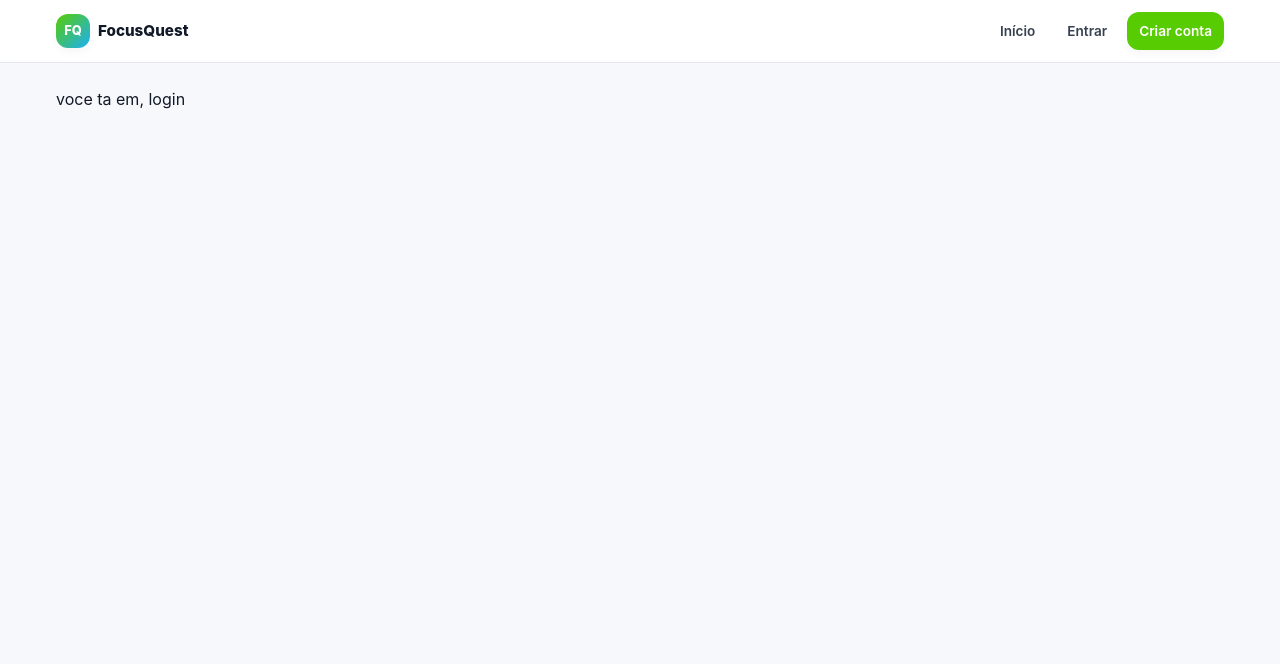
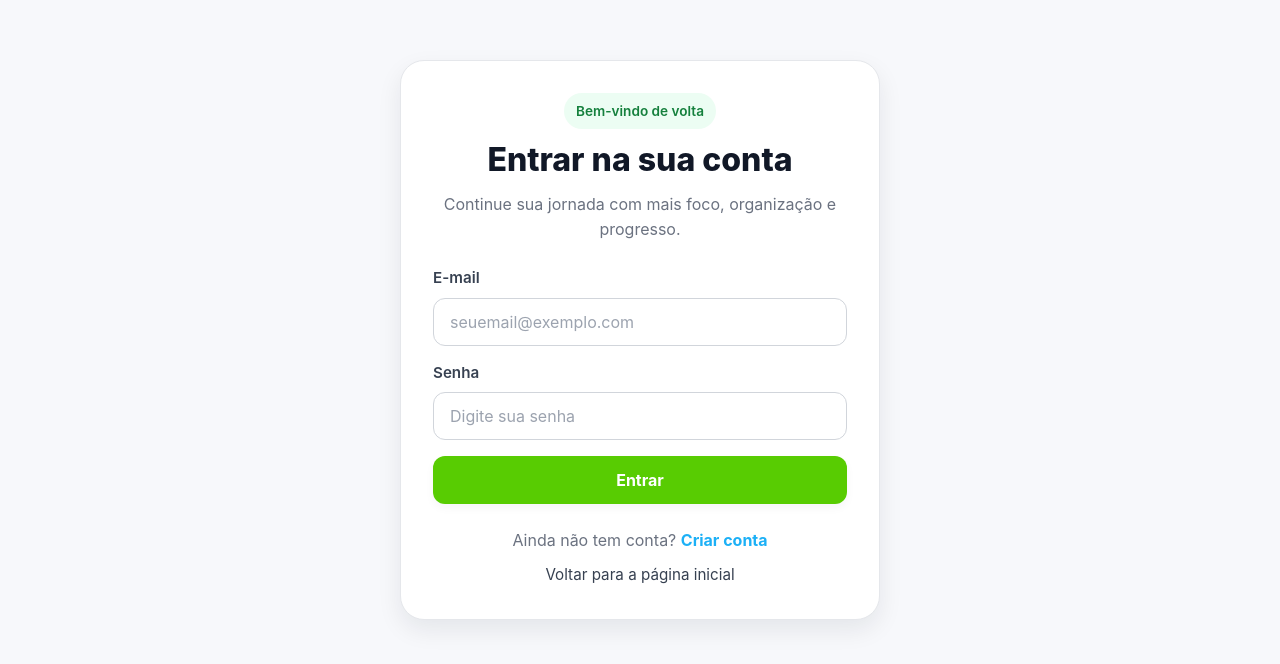
Before and after one commit to Barreto3535/dopamine, a React (Vite) app: page /login in a window 1280 px wide. Shown: the top 664 px of the page. Built offline with nearby package versions, Linux system fonts and the light colour scheme; no server answers.

Commit message:
login finishing

```diff
--- a/src/App.tsx
+++ b/src/App.tsx
@@ -6,7 +6,7 @@ import { supabase } from "./lib/supabaseClient";
 
 import MainLayout from "./layouts/MainLayout";
 
-// Páginas
+// Pages
 import Home from "./pages/Home";
 import Login from "./pages/Login";
 import Dashboard from "./pages/Dashboard";
@@ -24,36 +24,73 @@ function ProtectedRoute({ session, children }: ProtectedRouteProps) {
   return <>{children}</>;
 }
 
+function PublicOnlyRoute({
+  session,
+  children,
+}: ProtectedRouteProps) {
+  if (session) {
+    return <Navigate to="/dashboard" replace />;
+  }
+
+  return <>{children}</>;
+}
+
 export default function App() {
   const [session, setSession] = useState<Session | null>(null);
   const [loading, setLoading] = useState(true);
 
   useEffect(() => {
-    supabase.auth.getSession().then(({ data }) => {
-      setSession(data.session);
+    let isMounted = true;
+
+    async function getInitialSession() {
+      const {
+        data: { session },
+      } = await supabase.auth.getSession();
+
+      if (isMounted) {
+        setSession(session);
         setLoading(false);
-    });
+      }
+    }
+
+    getInitialSession();
 
     const {
       data: { subscription },
     } = supabase.auth.onAuthStateChange((_event, session) => {
       setSession(session);
+      setLoading(false);
     });
 
-    return () => subscription.unsubscribe();
+    return () => {
+      isMounted = false;
+      subscription.unsubscribe();
+    };
   }, []);
 
   if (loading) {
-    return <div>carregando...</div>;
+    return <div>Carregando...</div>;
   }
 
   return (
     <BrowserRouter>
       <Routes>
+        {/* Rotas públicas com layout */}
         <Route element={<MainLayout />}>
           <Route path="/" element={<Home />} />
-          <Route path="/login" element={<Login />} />
+        </Route>
 
+        {/* Rotas públicas sem layout */}
+        <Route
+          path="/login"
+          element={
+            <PublicOnlyRoute session={session}>
+              <Login />
+            </PublicOnlyRoute>
+          }
+        />
+
+        {/* Rotas protegidas */}
         <Route
           path="/dashboard"
           element={
@@ -62,11 +99,13 @@ export default function App() {
             </ProtectedRoute>
           }
         />
-        </Route>
 
+        {/* Fallback */}
         <Route
           path="*"
-          element={<Navigate to={session ? "/dashboard" : "/"} replace />}
+          element={
+            <Navigate to={session ? "/dashboard" : "/"} replace />
+          }
         />
       </Routes>
     </BrowserRouter>
--- a/src/pages/Login/index.tsx
+++ b/src/pages/Login/index.tsx
@@ -1,7 +1,126 @@
-function Login() {
+import { useEffect, useState } from "react";
+import type { FormEvent } from "react";
+import { Link, useNavigate } from "react-router-dom";
+import { supabase } from "../../lib/supabaseClient";
+import styles from "./styles.module.css";
+
+export default function Login() {
+  const [email, setEmail] = useState("");
+  const [password, setPassword] = useState("");
+  const [error, setError] = useState<string | null>(null);
+  const [loading, setLoading] = useState(false);
+
+  const navigate = useNavigate();
+
+  useEffect(() => {
+    supabase.auth.getSession().then(({ data: { session } }) => {
+      if (session) {
+        navigate("/dashboard", { replace: true });
+      }
+    });
+  }, [navigate]);
+
+  async function handleSubmit(event: FormEvent<HTMLFormElement>) {
+    event.preventDefault();
+    setLoading(true);
+    setError(null);
+
+    const { error } = await supabase.auth.signInWithPassword({
+      email,
+      password,
+    });
+
+    if (error) {
+      setError(
+        error.message === "Invalid login credentials"
+          ? "E-mail ou senha incorretos."
+          : "Não foi possível entrar. Tente novamente."
+      );
+      setLoading(false);
+      return;
+    }
+
+    navigate("/dashboard", { replace: true });
+    setLoading(false);
+  }
+
   return (
-    <div> voce ta em, login</div>
+    <section className={styles.login}>
+      <div className={styles.card}>
+        <div className={styles.header}>
+          <span className={styles.badge}>Bem-vindo de volta</span>
+
+          <h1 className={styles.title}>Entrar na sua conta</h1>
+
+          <p className={styles.subtitle}>
+            Continue sua jornada com mais foco, organização e progresso.
+          </p>
+        </div>
+
+        <form onSubmit={handleSubmit} className={styles.form}>
+          {error && (
+            <div className={styles.error}>
+              <span>⚠️</span>
+              <span>{error}</span>
+            </div>
+          )}
+
+          <div className={styles.field}>
+            <label htmlFor="email" className={styles.label}>
+              E-mail
+            </label>
+
+            <input
+              id="email"
+              type="email"
+              className={styles.input}
+              placeholder="seuemail@exemplo.com"
+              value={email}
+              onChange={(event) => setEmail(event.target.value)}
+              required
+              disabled={loading}
+            />
+          </div>
+
+          <div className={styles.field}>
+            <label htmlFor="password" className={styles.label}>
+              Senha
+            </label>
+
+            <input
+              id="password"
+              type="password"
+              className={styles.input}
+              placeholder="Digite sua senha"
+              value={password}
+              onChange={(event) => setPassword(event.target.value)}
+              required
+              disabled={loading}
+            />
+          </div>
+
+          <button
+            type="submit"
+            className={styles.submitButton}
+            disabled={loading}
+          >
+            {loading ? "Entrando..." : "Entrar"}
+          </button>
+        </form>
+
+        <div className={styles.footer}>
+          <p className={styles.footerText}>
+            Ainda não tem conta?{" "}
+            <Link to="/login" className={styles.footerLink}>
+              Criar conta
+            </Link>
+          </p>
+
+          <Link to="/" className={styles.backLink}>
+            Voltar para a página inicial
+          </Link>
+        </div>
+      </div>
+    </section>
   );
 }
-
-export default Login;
--- /dev/null
+++ b/src/pages/Login/styles.module.css
@@ -0,0 +1,149 @@
+.login {
+  min-height: calc(100vh - 120px);
+  display: flex;
+  align-items: center;
+  justify-content: center;
+  padding: var(--space-6) 0;
+}
+
+.card {
+  width: 100%;
+  max-width: 480px;
+  background: var(--color-surface);
+  border: 1px solid var(--color-border);
+  border-radius: var(--radius-xl);
+  box-shadow: var(--shadow-md);
+  padding: var(--space-6);
+  display: flex;
+  flex-direction: column;
+  gap: var(--space-6);
+}
+
+.header {
+  display: flex;
+  flex-direction: column;
+  gap: var(--space-3);
+  text-align: center;
+}
+
+.badge {
+  width: fit-content;
+  margin: 0 auto;
+  padding: var(--space-2) var(--space-3);
+  border-radius: var(--radius-full);
+  background: #ecfdf3;
+  color: #15803d;
+  font-size: 0.85rem;
+  font-weight: 600;
+}
+
+.title {
+  font-size: 1.8rem;
+  font-weight: 800;
+  color: var(--color-text);
+}
+
+.subtitle {
+  color: var(--color-text-muted);
+  line-height: 1.6;
+}
+
+.form {
+  display: flex;
+  flex-direction: column;
+  gap: var(--space-4);
+}
+
+.error {
+  display: flex;
+  align-items: center;
+  gap: var(--space-2);
+  padding: var(--space-3);
+  border-radius: var(--radius-md);
+  border: 1px solid rgba(239, 68, 68, 0.18);
+  background: rgba(239, 68, 68, 0.08);
+  color: var(--color-danger);
+  font-size: 0.95rem;
+}
+
+.field {
+  display: flex;
+  flex-direction: column;
+  gap: var(--space-2);
+}
+
+.label {
+  font-size: 0.95rem;
+  font-weight: 600;
+  color: var(--color-text-secondary);
+}
+
+.input {
+  min-height: 48px;
+  border: 1px solid var(--color-border-strong);
+  border-radius: var(--radius-md);
+  background: var(--color-surface);
+  color: var(--color-text);
+  padding: 0 var(--space-4);
+  transition: var(--transition-fast);
+}
+
+.input::placeholder {
+  color: var(--color-text-soft);
+}
+
+.input:focus {
+  border-color: var(--color-secondary);
+  box-shadow: 0 0 0 4px rgba(28, 176, 246, 0.12);
+}
+
+.input:disabled {
+  background: var(--color-surface-muted);
+  cursor: not-allowed;
+}
+
+.submitButton {
+  min-height: 48px;
+  border-radius: var(--radius-md);
+  background: var(--color-primary);
+  color: var(--color-surface);
+  font-weight: 700;
+  box-shadow: var(--shadow-sm);
+  transition: var(--transition-fast);
+}
+
+.submitButton:disabled {
+  opacity: 0.7;
+  cursor: not-allowed;
+}
+
+.footer {
+  display: flex;
+  flex-direction: column;
+  gap: var(--space-3);
+  text-align: center;
+}
+
+.footerText {
+  color: var(--color-text-muted);
+}
+
+.footerLink {
+  color: var(--color-secondary);
+  font-weight: 700;
+}
+
+.backLink {
+  color: var(--color-text-secondary);
+  font-size: 0.95rem;
+}
+
+@media (min-width: 768px) {
+  .card {
+    padding: var(--space-8);
+  }
+
+  .title {
+    font-size: 2rem;
+  }
+}
```
Lines whose indentation alone changed are shown as unchanged.
